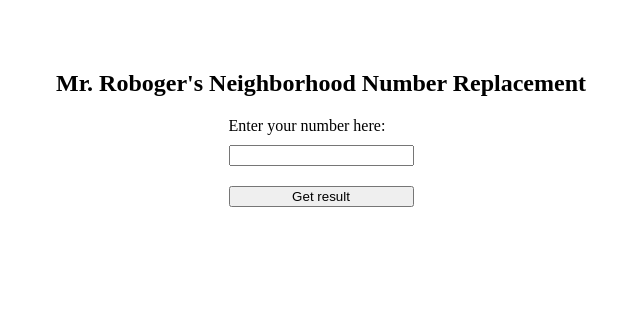
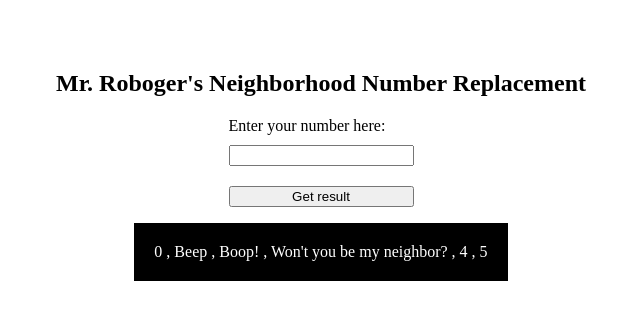
Before and after one commit to DaniyaYelemessova/Mr.-Roboger-s-Neighborhood, a plain HTML site: page index.html in a window 1280 px wide. Both pictures are taken after typing "5" into the empty fields and a click on the button "Get result". Shown: the whole page, without its empty margins (319-959 px from the left). Drawn offline with Linux system fonts and the light colour scheme.

Commit message:
Add styling

```diff
--- a/css/styles.css
+++ b/css/styles.css
@@ -29,3 +29,11 @@ button{
   font-weight: 800;
   font-size: 30px;
 }
+
+.p{
+  background-color: black;
+  padding: 20px;
+  color: white;
+  font-weight: 500;
+  text-align: center;
+}
--- a/js/scripts.js
+++ b/js/scripts.js
@@ -13,29 +13,29 @@ function beepBoop(number){
     }
   }
   return newResult
-}
+};
 
 // UI LOGIC
 document.addEventListener('DOMContentLoaded', function(){
   const form = document.getElementById("form");
-  form.addEventListener("submit", numberReplacer)
-})
+  form.addEventListener("submit", numberReplacer);
+});
 
 function resetForm(){
   const form = document.getElementById("form");
   form.reset();
-}
+};
 
 function classHidden(){
   document.querySelector("#error").setAttribute("class", "hidden");
-}
+};
 
 function numberChecker(number){
   if(number < 0){
     document.querySelector("#error").removeAttribute("class");
     return
   }
-}
+};
 
 
 function numberReplacer(e){
@@ -43,7 +43,14 @@ function numberReplacer(e){
   classHidden();
   const input = document.getElementById("inputNumber").value;
   const numberCheck = numberChecker(input);
+  const beepBooper = beepBoop(input);
+  const output = document.getElementById("output");
+  output.textContent = "";
+  let p = document.createElement("p");
+  p.className = "p"
+  p.textContent = beepBooper.join(" , ");
+  output.appendChild(p);
 
 
   resetForm();
-}
+};
```
